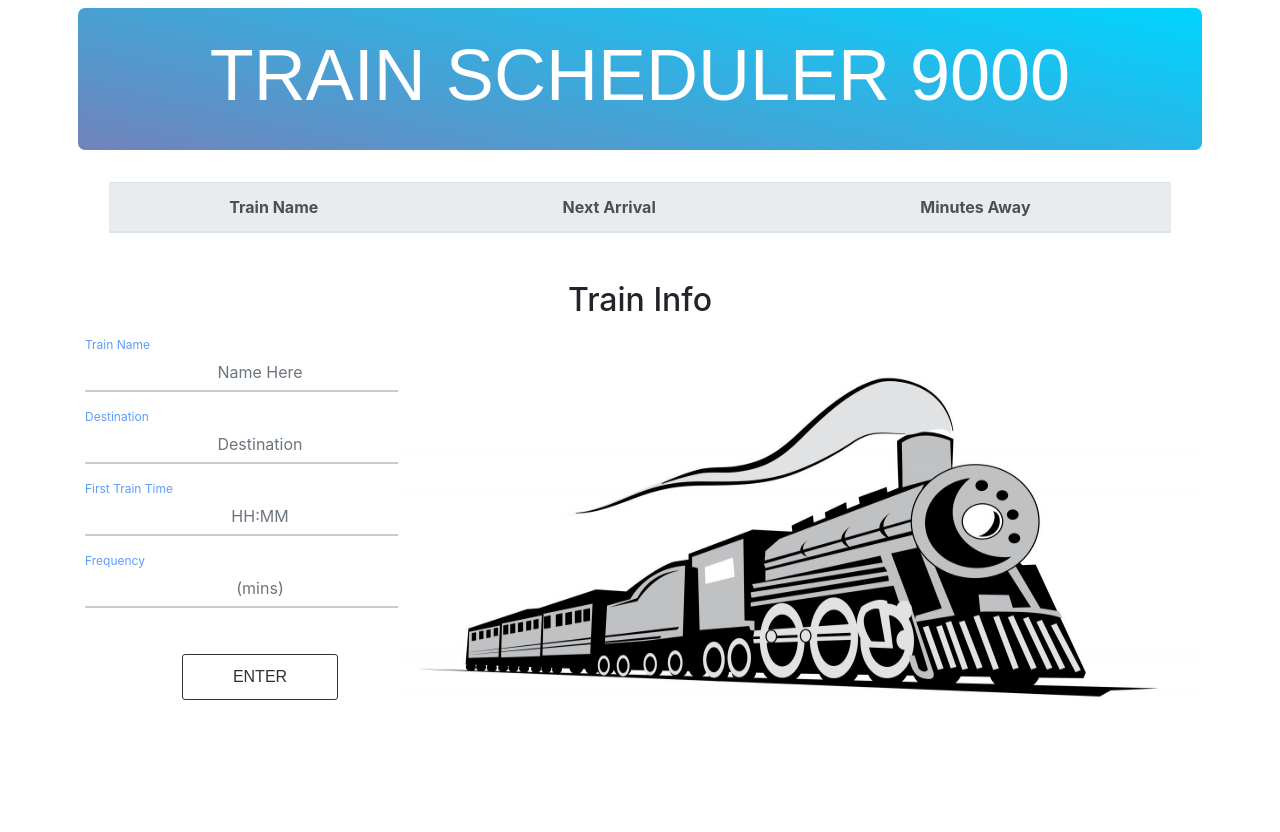
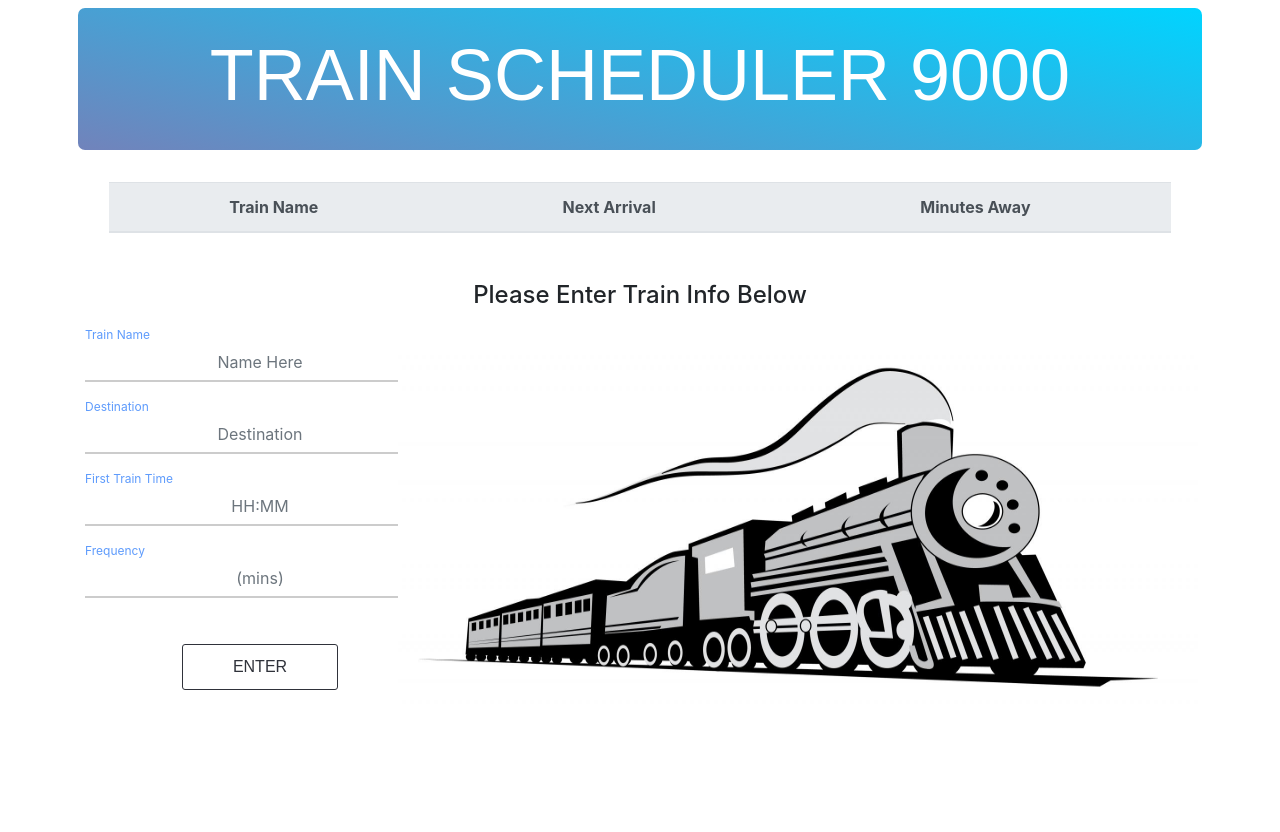
Before and after one commit to maaronhoffman/TrainScheduler, a plain HTML site: page index.html in a window 1280 px wide. Drawn offline with nearby package versions, Linux system fonts and the light colour scheme; no server answers; a web font is replaced by a local one.

Commit message:
smaller and more info

```diff
--- a/index.html
+++ b/index.html
@@ -40,7 +40,7 @@
 
         <div class="justify-content-center row">
             <div class="m-2 text-center col-12">
-              <h2>Train Info</h2>
+              <h4 class="text-center">Please Enter Train Info Below</h4>
             </div>
         </div>
 
```
